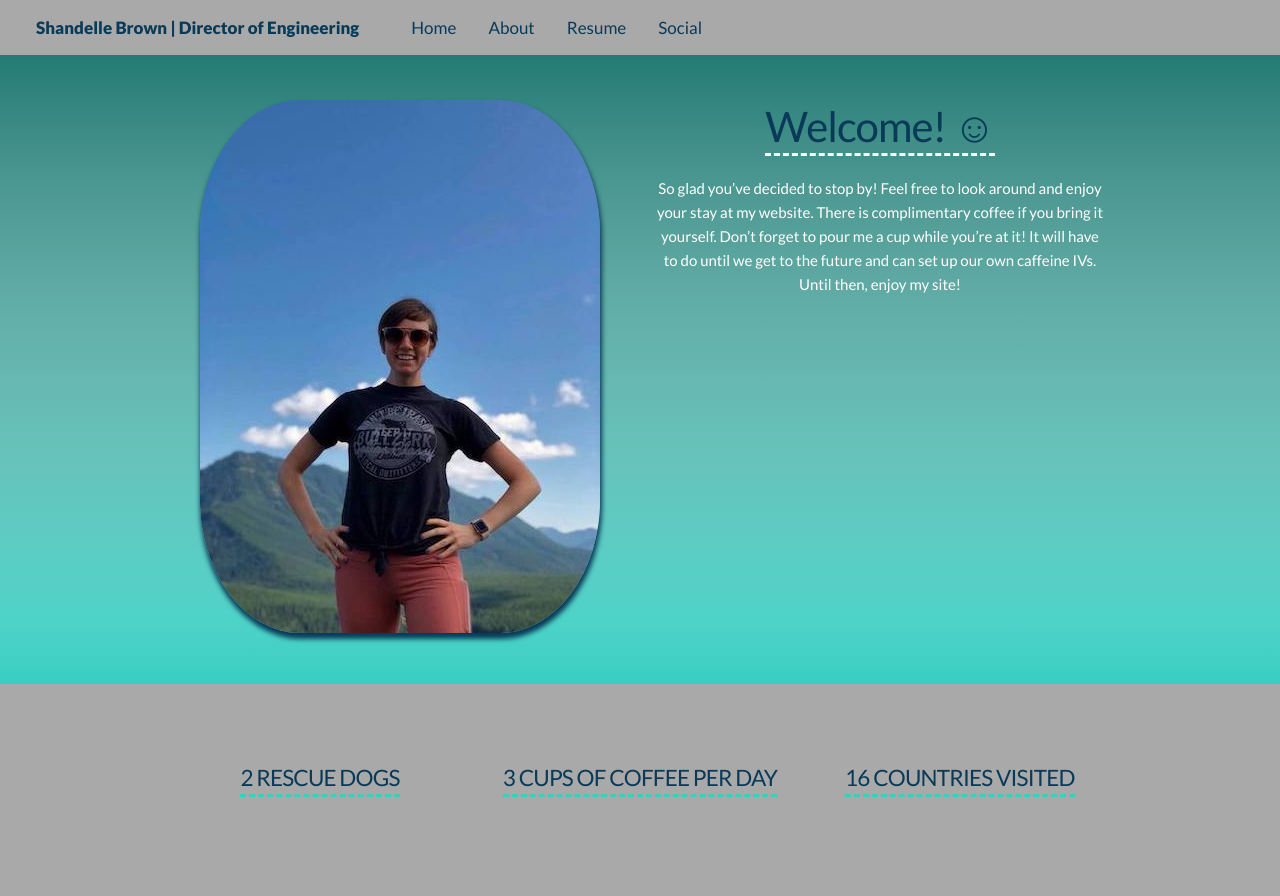
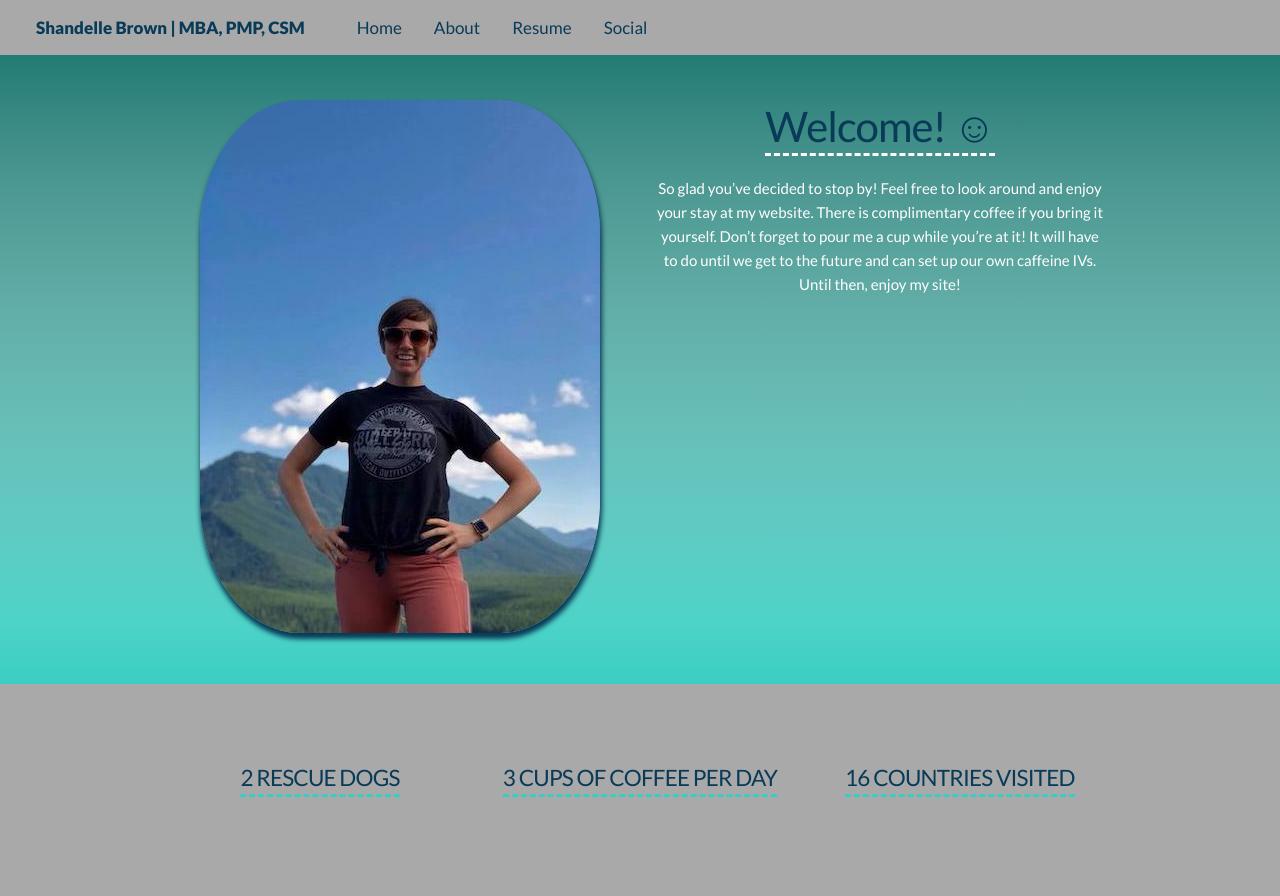
Before and after one commit to ShandelleB/personal-site, a website: page index.html in a window 1280 px wide. Drawn offline with Linux system fonts and the light colour scheme.

Commit message:
Update index.html

```diff
--- a/index.html
+++ b/index.html
@@ -13,7 +13,7 @@
 
 <body>
 	<ul class="topnav" id="myTopnav">
-  		<li><a href="index.html" class="brand">Shandelle Brown <span class=" _hide-mobile _hide-phablet">| Director of Engineering</span></a></li>
+  		<li><a href="index.html" class="brand">Shandelle Brown <span class=" _hide-mobile _hide-phablet">| MBA, PMP, CSM</span></a></li>
   		<li><a href="index.html">Home</a></li>
 		<li><a href="about.html">About</a></li>
 		<li><a href="resume.html">Resume</a></li>
```
